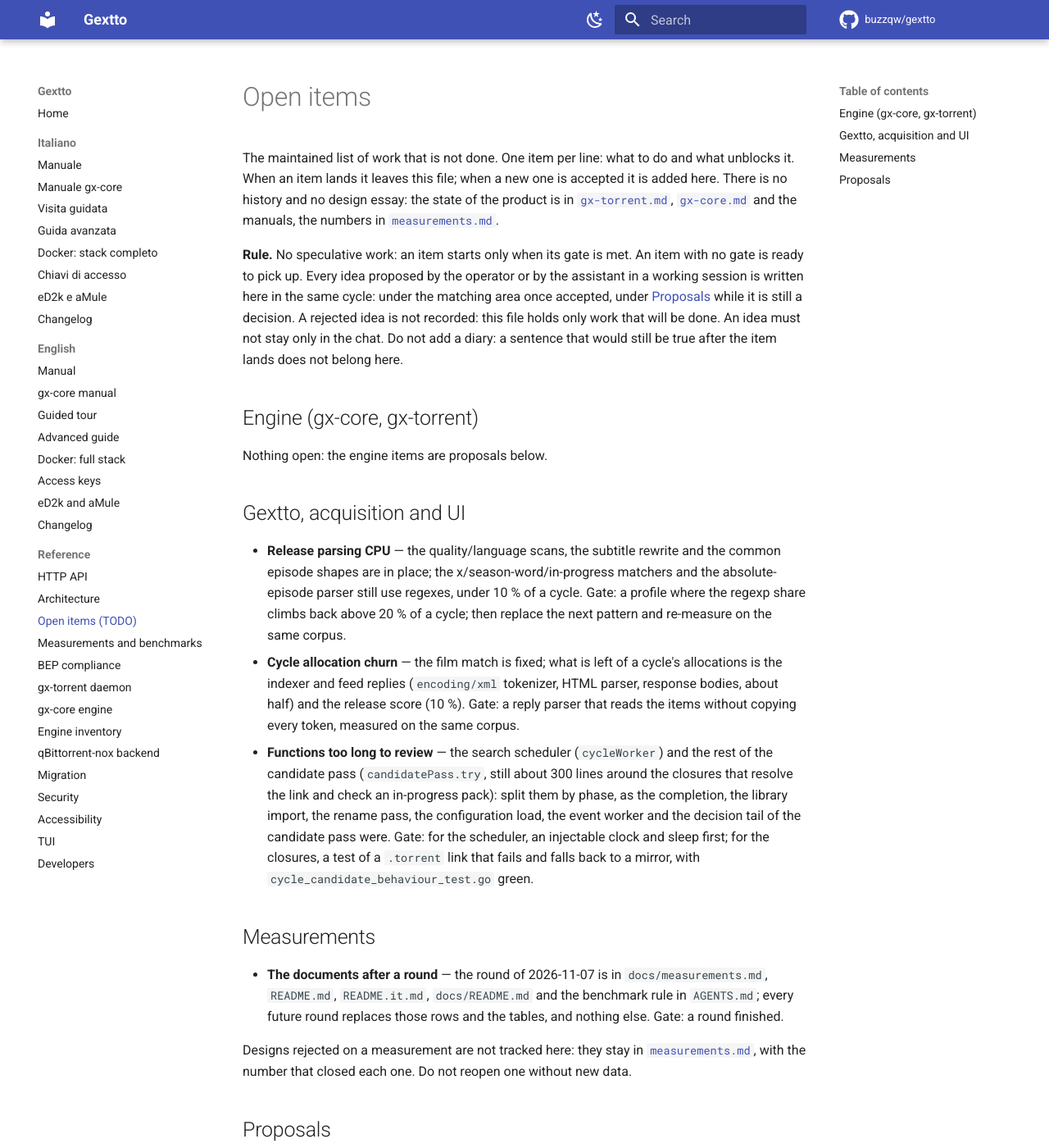
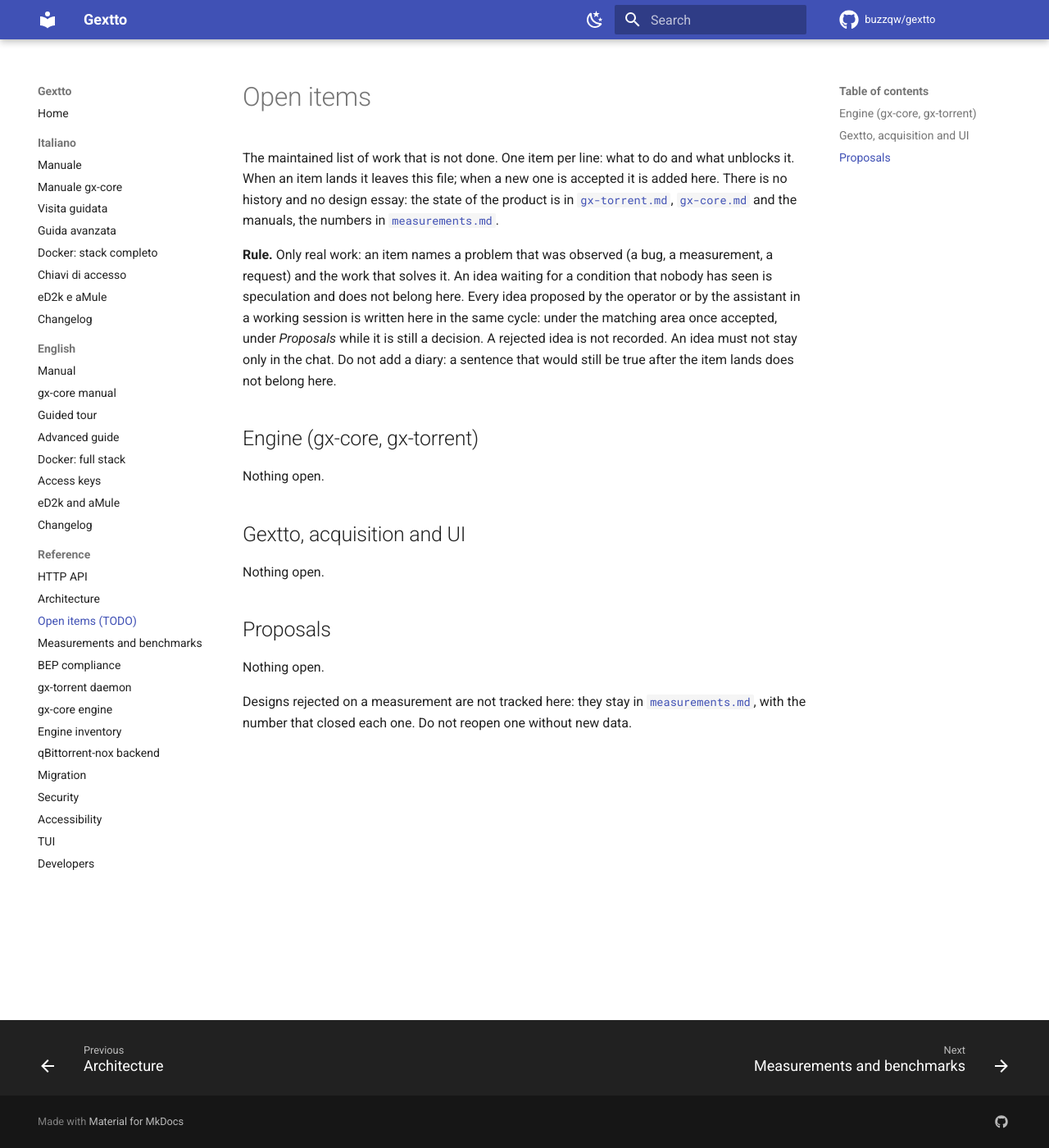
Before and after one commit to buzzqw/gextto, an MkDocs documentation site: the page built from docs/todo.md, in a window 1280 px wide and 1400 px high. Shown: the whole window at 82% size. Built offline with MkDocs 1.6.1 and Material for MkDocs 9.7.7, drawn with Linux system fonts in a browser that asks for light colours; comment, search, counter and statistics services are not loaded; some of the changed text lies outside the part shown.

Commit message:
Candidate pass split by phase; todo holds only real work
candidatePass.try becomes a per-candidate candidateRun: link preparation,
link resolution with mirror fallback, failure recording, deferred
resolution, judgement, in-progress pack check and start are separate
methods. New test: a failing .torrent link falls back to the mirror, with
and without a declared hash. docs/todo.md drops the speculative items.

```diff
--- a/docs/todo.md
+++ b/docs/todo.md
@@ -6,78 +6,26 @@ added here. There is no history and no design essay: the state of the product is
 [`gx-torrent.md`](gx-torrent.md), [`gx-core.md`](gx-core.md) and the manuals, the numbers
 in [`measurements.md`](measurements.md).
 
-**Rule.** No speculative work: an item starts only when its gate is met. An item with no
-gate is ready to pick up. Every idea proposed by the operator or by the assistant in a
-working session is written here in the same cycle: under the matching area once accepted,
-under [Proposals](#proposals) while it is still a decision. A rejected idea is not
-recorded: this file holds only work that will be done. An idea must not stay only in the
-chat. Do not add a diary: a sentence that would still be true after the item lands does
-not belong here.
+**Rule.** Only real work: an item names a problem that was observed (a bug, a measurement,
+a request) and the work that solves it. An idea waiting for a condition that nobody has
+seen is speculation and does not belong here. Every idea proposed by the operator or by the
+assistant in a working session is written here in the same cycle: under the matching area
+once accepted, under *Proposals* while it is still a decision. A rejected idea is not
+recorded. An idea must not stay only in the chat. Do not add a diary: a sentence that would
+still be true after the item lands does not belong here.
 
 ## Engine (gx-core, gx-torrent)
 
-Nothing open: the engine items are proposals below.
+Nothing open.
 
 ## Gextto, acquisition and UI
 
-- **Release parsing CPU** — the quality/language scans, the subtitle rewrite and
-  the common episode shapes are in place; the x/season-word/in-progress matchers
-  and the absolute-episode parser still use regexes, under 10 % of a cycle. Gate: a
-  profile where the regexp share climbs back above 20 % of a cycle; then replace the
-  next pattern and re-measure on the same corpus.
-- **Cycle allocation churn** — the film match is fixed; what is left of a cycle's
-  allocations is the indexer and feed replies (`encoding/xml` tokenizer, HTML parser,
-  response bodies, about half) and the release score (10 %). Gate: a reply parser that
-  reads the items without copying every token, measured on the same corpus.
-- **Functions too long to review** — the search scheduler (`cycleWorker`) and the rest of
-  the candidate pass (`candidatePass.try`, still about 300 lines around the closures that
-  resolve the link and check an in-progress pack): split them by phase, as the
-  completion, the library import, the rename pass, the configuration load, the event
-  worker and the decision tail of the candidate pass were. Gate: for the scheduler, an
-  injectable clock and sleep first; for the closures, a test of a `.torrent` link that
-  fails and falls back to a mirror, with `cycle_candidate_behaviour_test.go` green.
+Nothing open.
 
-## Measurements
+## Proposals
 
-- **The documents after a round** — the round of 2026-11-07 is in
-  `docs/measurements.md`, `README.md`, `README.it.md`, `docs/README.md` and the
-  benchmark rule in `AGENTS.md`; every future round replaces those rows and the
-  tables, and nothing else. Gate: a round finished.
+Nothing open.
 
 Designs rejected on a measurement are not tracked here: they stay in
 [`measurements.md`](measurements.md#closed-designs), with the number that closed each one.
 Do not reopen one without new data.
-
-## Proposals
-
-Ideas proposed but not decided yet. An accepted proposal moves to the matching area with
-its gate; a rejected one is removed from this file.
-
-- **Autospeed, a quieter signal** — probe the first router past the home line (TTL-limited
-  ICMP echoes on unprivileged ping sockets, the first public hop) instead of a TCP connect
-  to public resolvers, and use the shared one-way delay of busy uTP peers as a free second
-  signal; learn the idle baseline at half rate until the lowest round trip stops falling;
-  remember the learned cap per network (gateway hardware address). Gate: a bloated-line
-  test (network namespaces, a token-bucket uplink with half a second of buffer) measuring
-  ping and rate with autospeed off, as today, and with the change.
-
-- **A client-wide cap on unverified data** — anacrolix/torrent holds at most
-  `MaxUnverifiedBytes` (64 MiB, `config.go`) of received bytes that are not yet hashed and
-  written; gx-core bounds a piece and a torrent, not the client. That is why the library's own
-  memory stays at 11 MiB at full speed ([measurements](measurements.md)). Gate: a run with
-  several torrents downloading at once where the hashing backlog is the peak.
-
-- **IP address reported to trackers** — send an operator-chosen address in the announce
-  (HTTP `ip=` and the UDP equivalent). Gate: a NAT or VPN setup where the tracker records
-  the wrong address.
-- **Incomplete file extension** — append `.!qB` while a file is incomplete and rename it
-  at completion, with resume, recheck, move and streaming kept consistent. Gate: a
-  workflow that reads the folder during a download.
-- **Bundle more languages** — the pack loader is in place (`<data>/lang/*.json`, English
-  fallback, partial packs allowed); the six compiled catalogs are still the only complete
-  ones. Gate: a translator for each language.
-- **Piece buffers in segments** — a piece now takes its buffer at its first block, but the
-  piece being filled and the ones waiting to be written still hold the whole piece: taking
-  256 KiB segments as blocks land would hold only the bytes received. It touches the hash
-  (v1 and v2), the write, web seeds and the local block merge. Gate: a measurement where
-  those pieces dominate the memory, with the full-speed download still at 290 MB/s.
```
Also changed, not shown: docs/ARCHITECTURE.md (+1 -1 lines), 3 other files.
